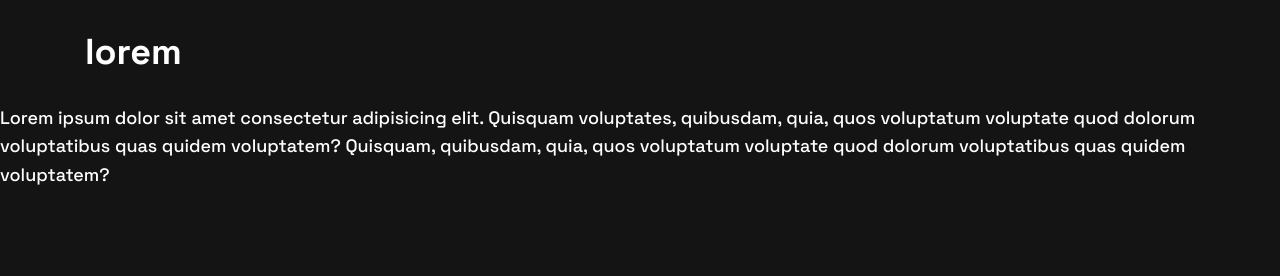
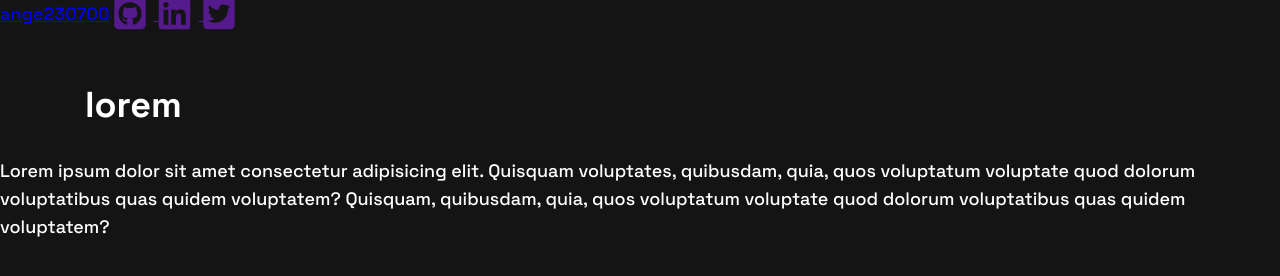
Before and after one commit to Ange230700/my-portfolio, a plain HTML site: page index.html in a window 1280 px wide. Drawn offline with Linux system fonts and the light colour scheme.

Commit message:
adding global styles 2 and starting working on the header

```diff
--- a/index.html
+++ b/index.html
@@ -3,6 +3,10 @@
   <head>
     <meta charset="UTF-8" />
     <meta name="viewport" content="width=device-width, initial-scale=1.0" />
+    <script
+      src="https://kit.fontawesome.com/a1fb8c2f7d.js"
+      crossorigin="anonymous"
+    ></script>
     <link rel="stylesheet" href="style.css" />
     <link rel="preconnect" href="https://fonts.googleapis.com" />
     <link rel="preconnect" href="https://fonts.gstatic.com" crossorigin />
@@ -13,7 +17,20 @@
     <title>Document</title>
   </head>
   <body>
-    <header class="header"></header>
+    <header class="header">
+      <nav>
+        <a href="/">ange230700</a>
+        <a href="">
+          <i class="fa-brands fa-square-github fa-2xl"></i>
+        </a>
+        <a href="">
+          <i class="fa-brands fa-linkedin fa-2xl"></i>
+        </a>
+        <a href="">
+          <i class="fa-brands fa-square-twitter fa-2xl"></i>
+        </a>
+      </nav>
+    </header>
     <main class="main">
       <div class="wrapper">
         <h1>lorem</h1>
--- a/style.css
+++ b/style.css
@@ -35,8 +35,35 @@ body {
   line-height: 1.56;
 }
 
-.wrapper{
-    width: calc(100% - 2rem);
-    max-width: var(--container);
-    margin-inline: auto;
+.wrapper {
+  width: calc(100% - 2rem);
+  max-width: var(--container);
+  margin-inline: auto;
 }
+
+i {
+  width: 24px;
+  height: 24px;
+}
+
+@media screen and (min-width: 37.5em) {
+  .wrapper {
+    width: calc(100% - 3.75rem);
+  }
+
+  i {
+    width: 32px;
+    height: 32px;
+  }
+}
+
+@media screen and (min-width: 56.25em) {
+  .wrapper {
+    width: calc(100% - 5.625rem);
+  }
+
+  i {
+    width: 40px;
+    height: 40px;
+  }
+}
```
